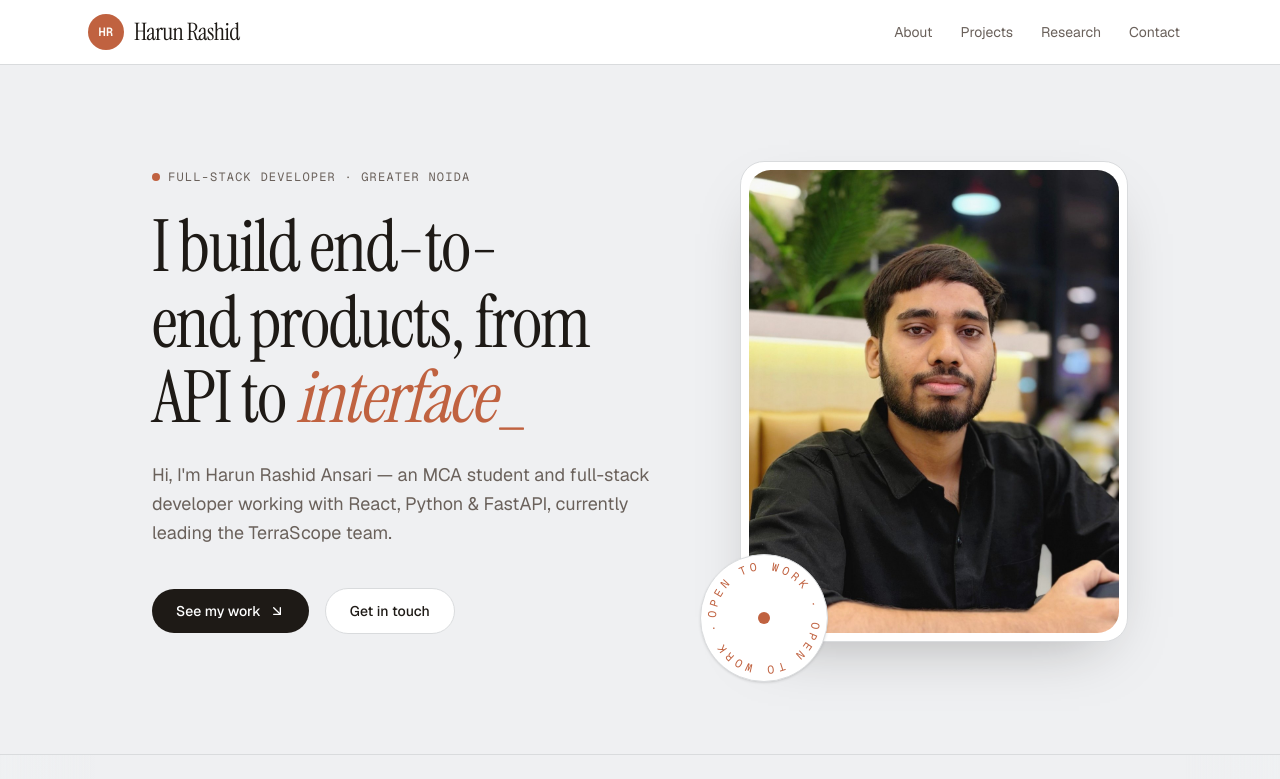
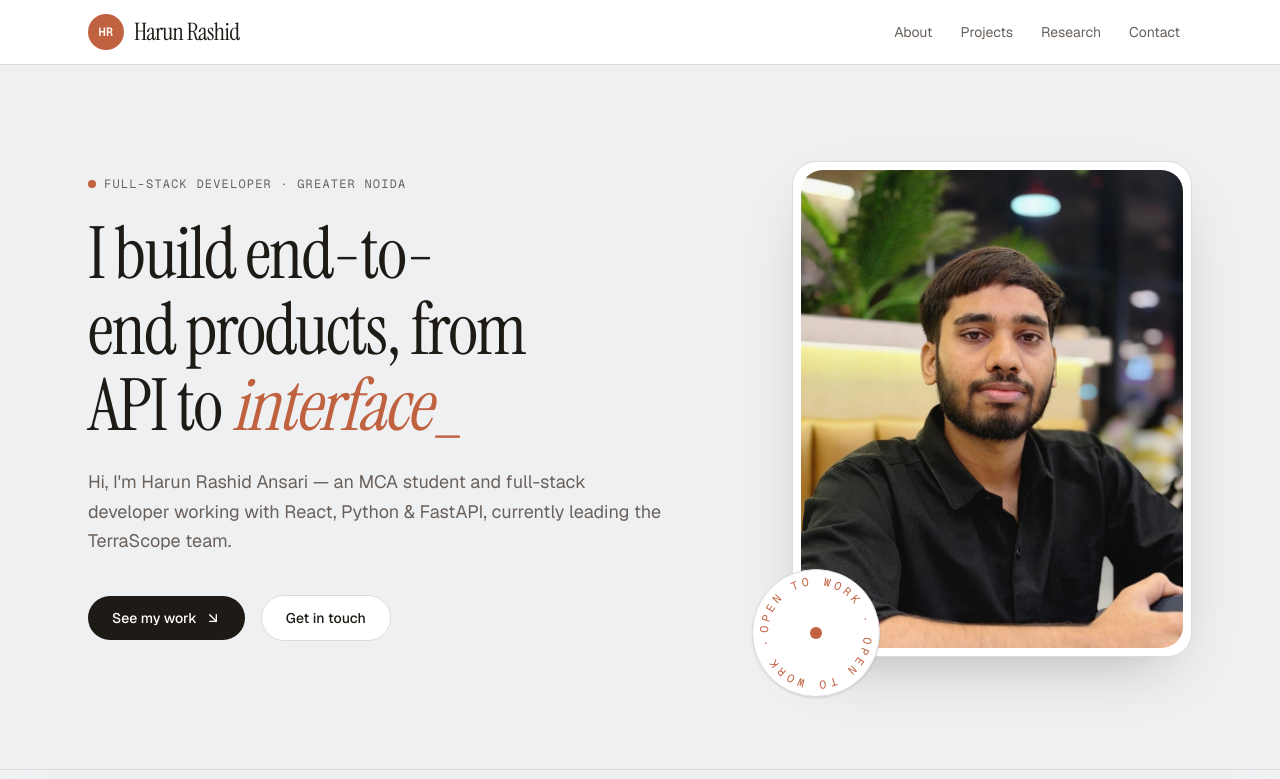
Before and after one commit to Harunrashid444/My-Portfolio-Website, a Next.js app: page / in a window 1280 px wide. Shown: the top 779 px of the page. Built offline with nearby package versions, Linux system fonts and the light colour scheme.

Commit message:
Widen hero and align profile photo to the right

```diff
--- a/components/hero.tsx
+++ b/components/hero.tsx
@@ -6,7 +6,7 @@ export function Hero() {
   return (
     <section
       id="top"
-      className="mx-auto grid max-w-5xl items-center gap-12 px-6 pb-20 pt-12 md:grid-cols-[1.35fr_1fr] md:gap-16 md:pb-28 md:pt-24"
+      className="mx-auto grid max-w-6xl items-center gap-12 px-6 pb-20 pt-12 md:grid-cols-[1.35fr_1fr] md:gap-16 md:pb-28 md:pt-24"
     >
       <div>
         <p
@@ -60,7 +60,7 @@ export function Hero() {
       </div>
 
       <div
-        className="relative order-first mx-auto w-full max-w-[280px] animate-fade-up md:order-none md:max-w-none"
+        className="relative order-first mx-auto w-full max-w-[280px] animate-fade-up md:order-none md:mr-0 md:max-w-[400px]"
         style={{ animationDelay: '200ms' }}
       >
         <div className="rounded-3xl border border-border bg-card p-2 shadow-[0_24px_60px_-28px_oklch(0.22_0.01_60/0.35)]">
@@ -69,7 +69,7 @@ export function Hero() {
             alt="Portrait of Harun Rashid Ansari"
             placeholder="blur"
             preload
-            sizes="(min-width: 1024px) 380px, (min-width: 768px) 35vw, 280px"
+            sizes="(min-width: 1024px) 400px, (min-width: 768px) 38vw, 280px"
             className="aspect-[4/5] w-full rounded-2xl object-cover"
           />
         </div>
```
